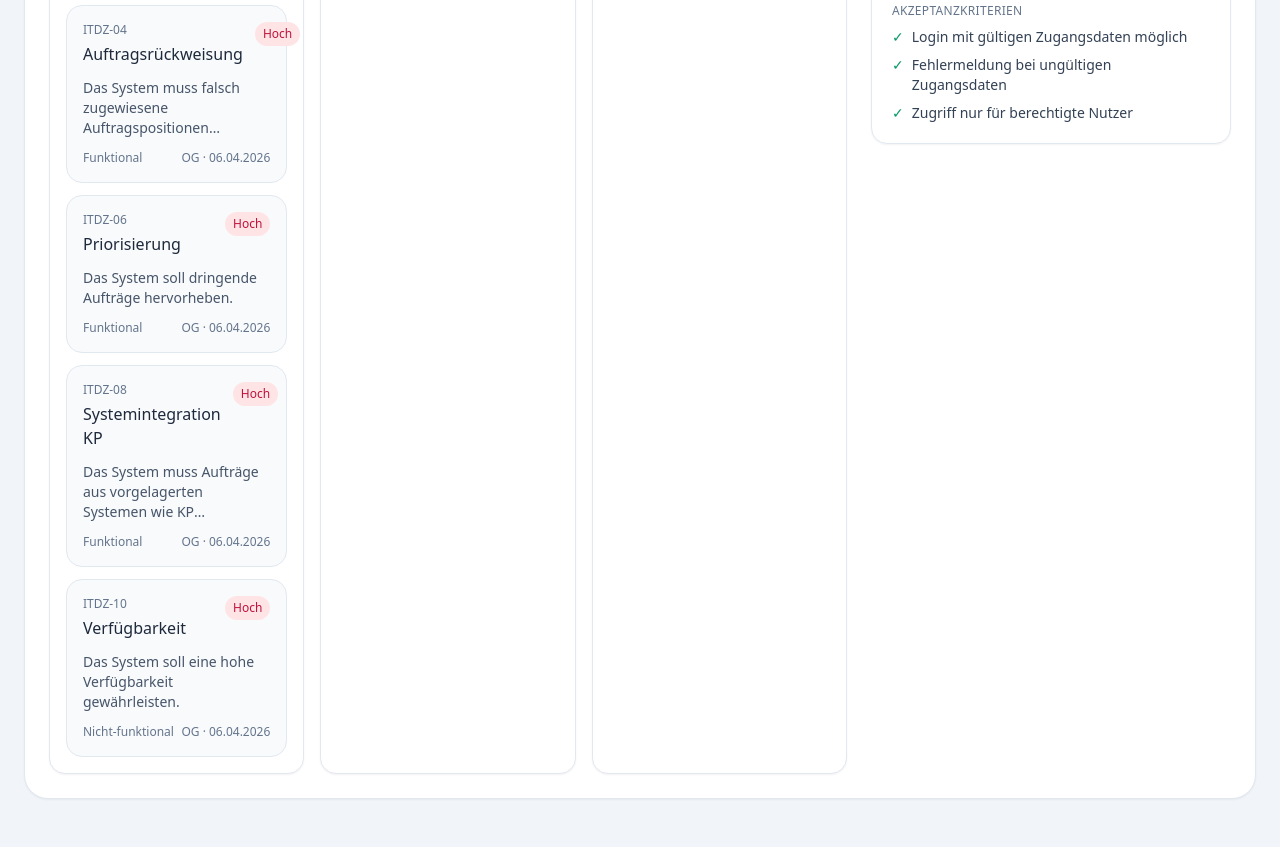
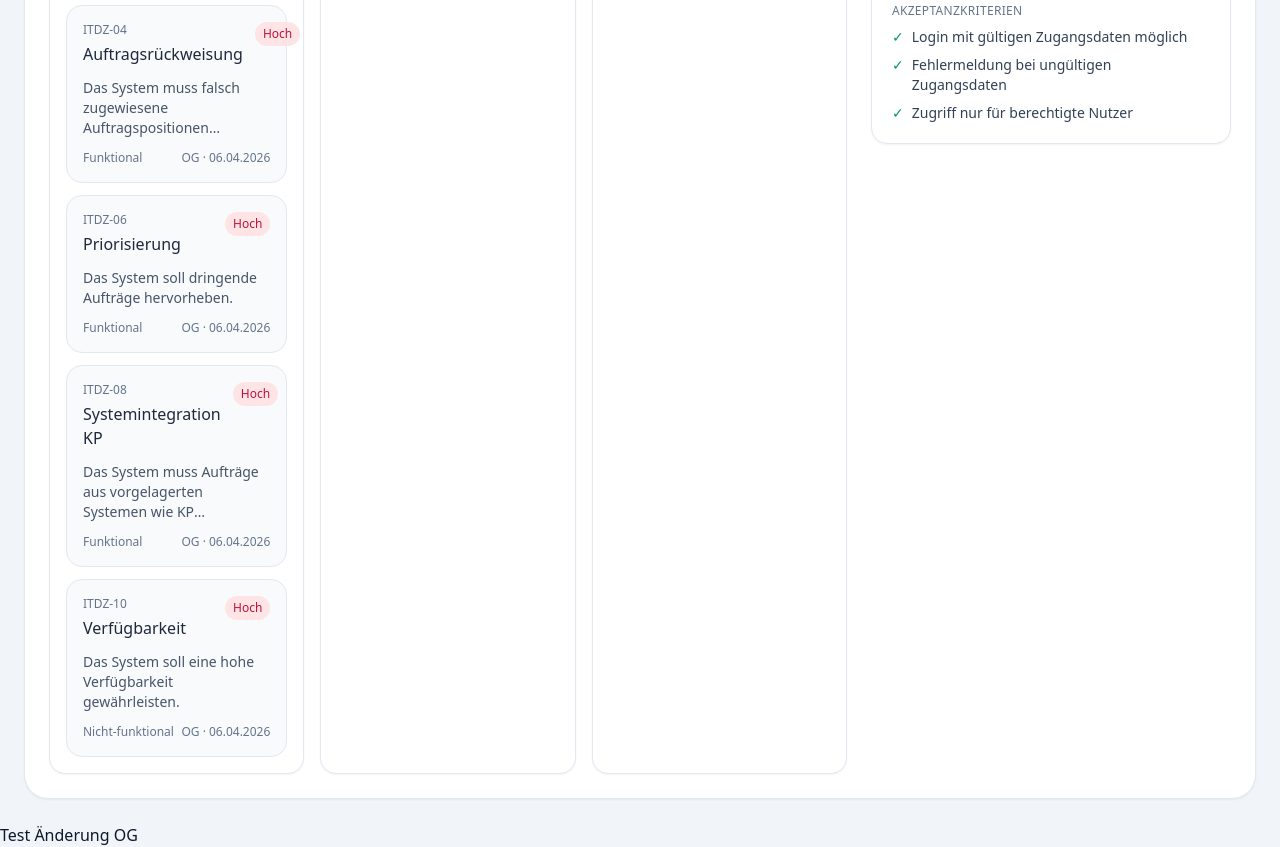
Before and after one commit to Olaf-Lab/Softwaretechnik-2026-Gustke, a plain HTML site: page ESA-DVC-E1/index.html in a window 1280 px wide. Shown: the part 663-1510 px from the top of the page. Before the commit the page ends 1486 px from the top, so only its background shows below. Drawn offline with nearby package versions, Linux system fonts and the light colour scheme.

Commit message:
Änderung index.html hinzugefügt

```diff
--- a/ESA-DVC-E1/index.html
+++ b/ESA-DVC-E1/index.html
@@ -3,12 +3,13 @@
 <head>
   <meta charset="UTF-8" />
   <meta name="viewport" content="width=device-width, initial-scale=1.0" />
-  <title>OG Requirements Tool</title>
+  <title>OG - Requirements Tool</title>
   <script src="https://cdn.tailwindcss.com"></script>
 </head>
 <body class="bg-slate-100 text-slate-900">
   <div id="app"></div>
-  <script>
+    <script>
+
     const requirements = [
       {
         id: 'ITDZ-01',
@@ -390,5 +391,6 @@
 
     render();
   </script>
+  <p>Test Änderung OG</p>
 </body>
 </html>
```
